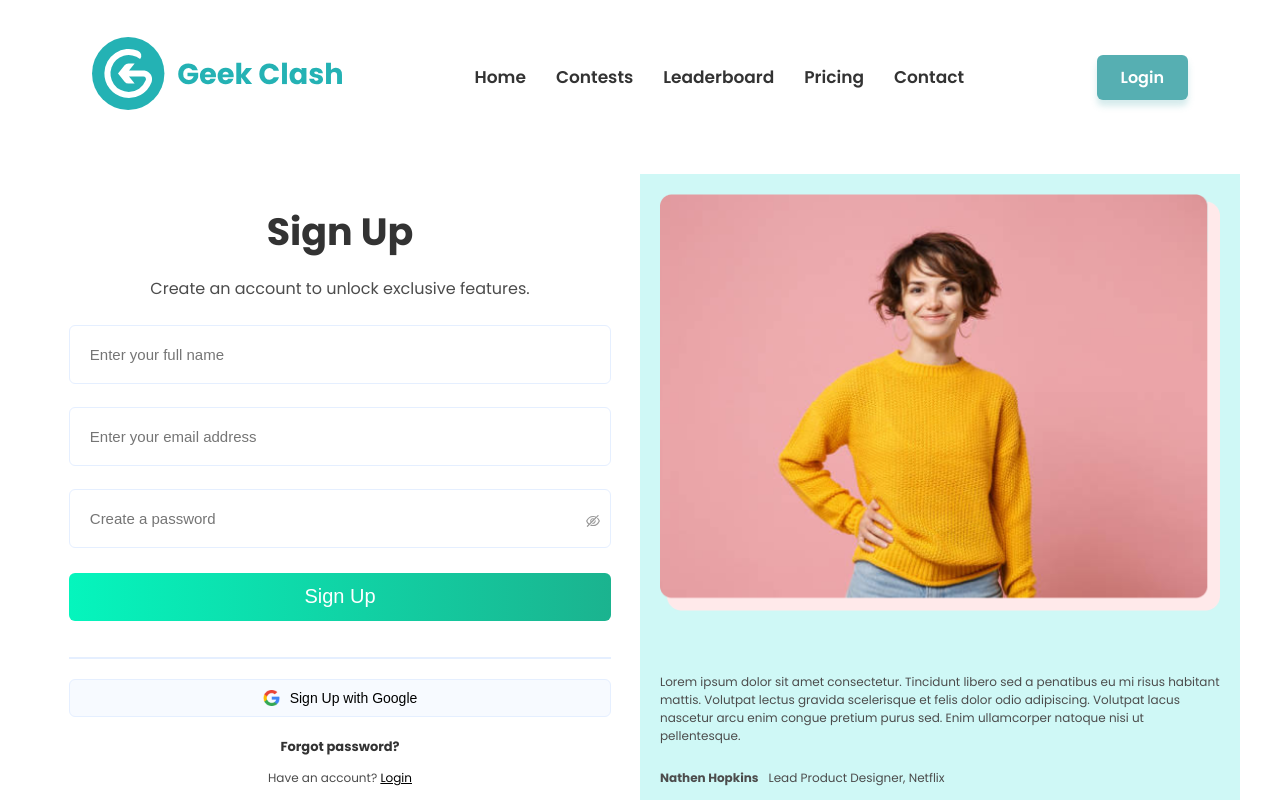
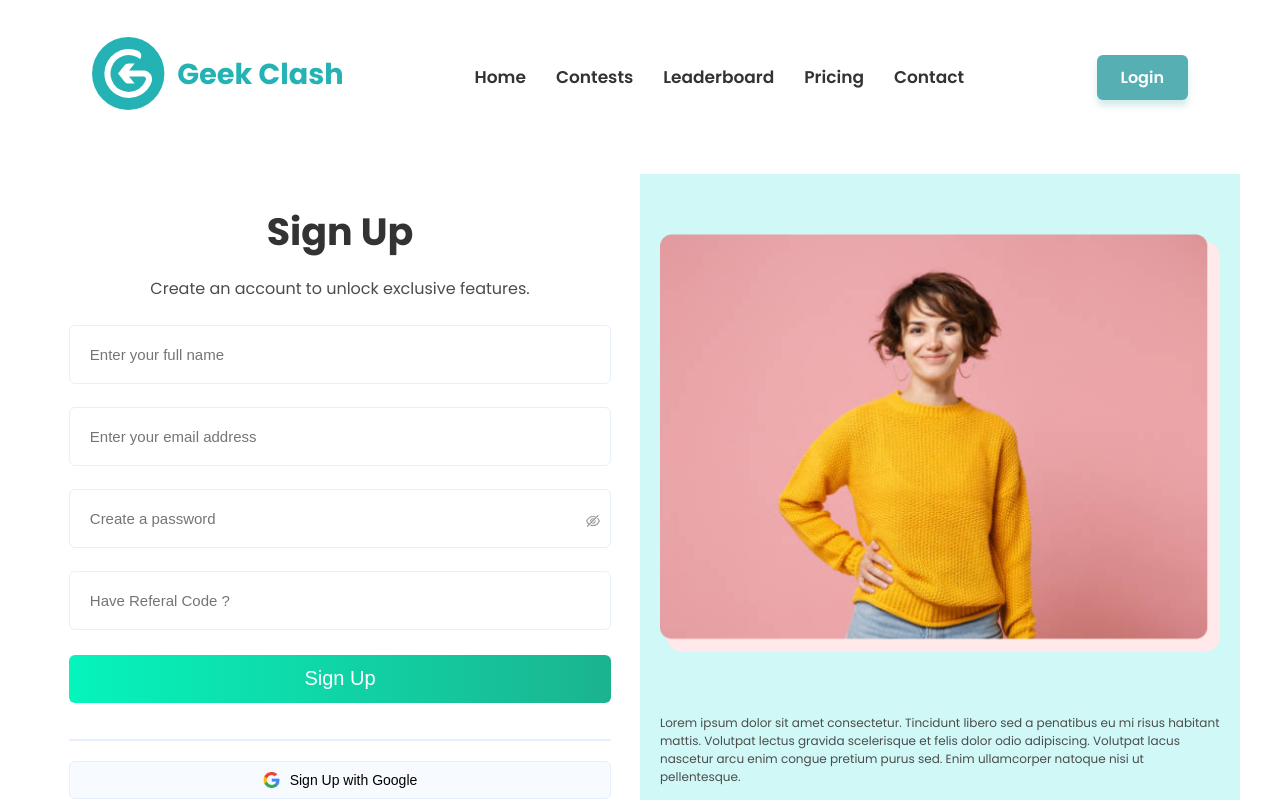
Before and after one commit to Xaverick/QuizCraft, a React (Vite) app in the folder client/: page /signup in a window 1280 px wide. Shown: the top 800 px of the page. Built offline with nearby package versions, Linux system fonts and the light colour scheme.

Commit message:
Added Referal in signup and fixed UserController

```diff
--- a/client/src/Pages/Auth/Signup/Signup.jsx
+++ b/client/src/Pages/Auth/Signup/Signup.jsx
@@ -151,8 +151,10 @@ const Signup = () => {
     email: '',
     password: '',
     // username: '',
-    name: ''
+    name: '',
+    referralcode : ''
   });
+
 
   const handleChange = (event) => {
     const { name, value } = event.target;
@@ -180,7 +182,8 @@ const Signup = () => {
           email: '',
           password: '',
           // username: '',
-          name: ''
+          name: '',
+          referralcode : ''
         });
 
         setTimeout(() => {
@@ -244,6 +247,7 @@ const Signup = () => {
                   />
                 )}
               </div>
+              <input className='signup-input' type="text" placeholder="Have Referal Code ?" name="referralcode" value={formData.referralcode} onChange={handleChange}  />
               {/* <div className="remember-me">
                 <input type="checkbox" id="rememberMe" name="rememberMe" required />
                 <label htmlFor="rememberMe">I agree with Terms of Use and Privacy Policy</label>
```
